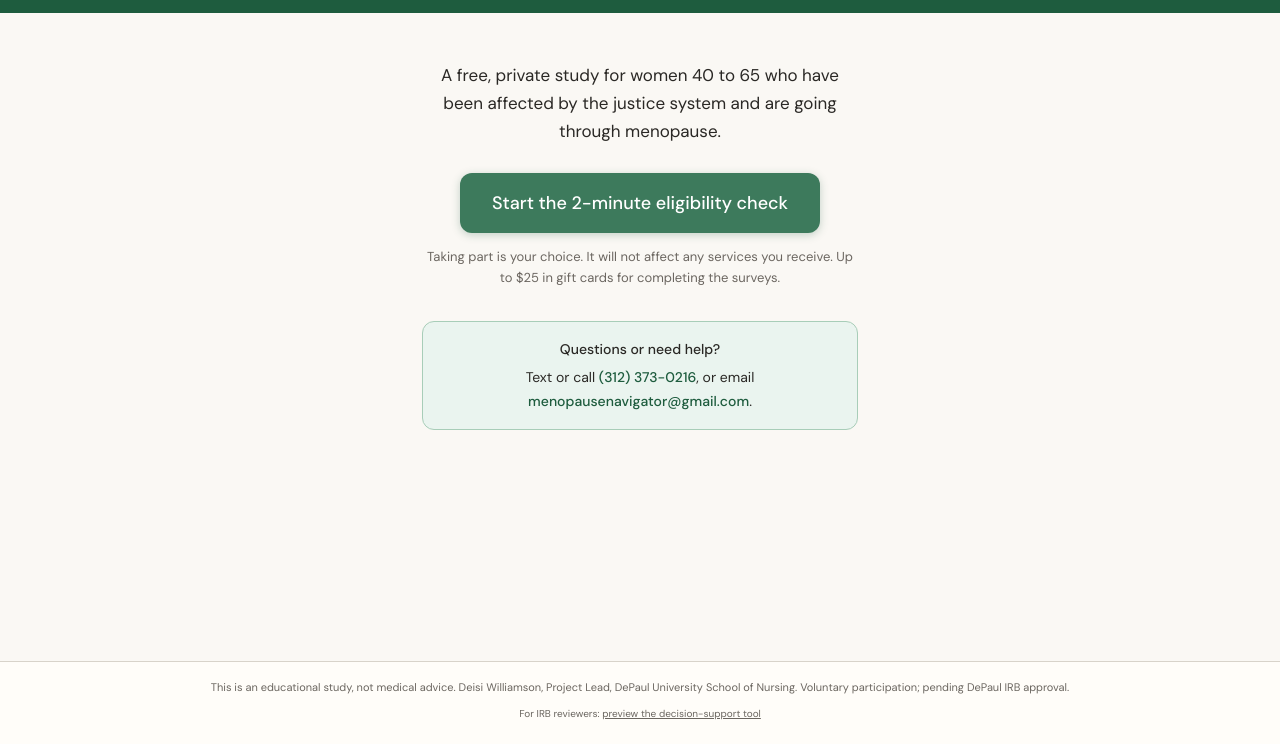
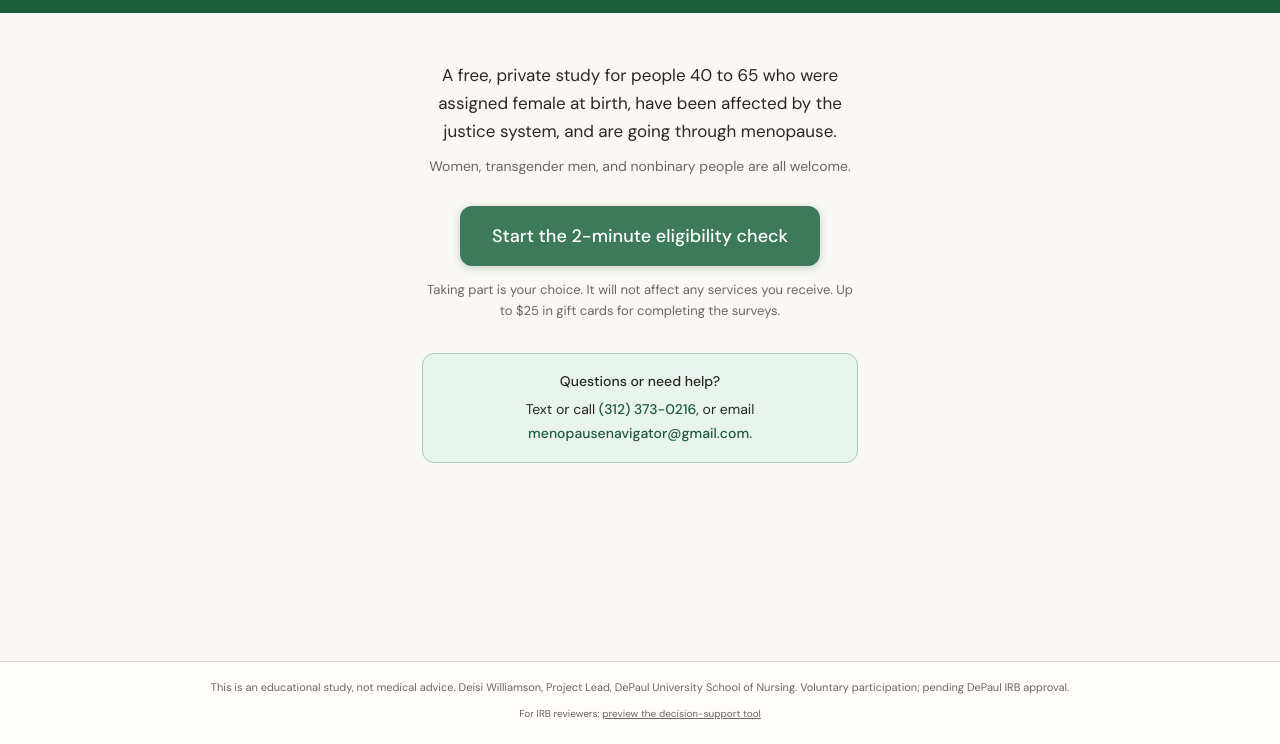
Before and after one commit to deisiwilliamson-r/menopause-navigator-site, a plain HTML site: page index.html in a window 1280 px wide. Shown: the part 56-800 px from the top of the page. Drawn offline with nearby package versions, Linux system fonts and the light colour scheme; a web font is replaced by a local one.

Commit message:
Update index.html
Align landing hero with AFAB eligibility

```diff
--- a/index.html
+++ b/index.html
@@ -24,7 +24,8 @@ body{font-family:'DM Sans',sans-serif;background:var(--cream);color:var(--ch);mi
 .header{background:var(--sd);padding:18px 20px 16px;text-align:center;}
 .wordmark{font-family:'Playfair Display',serif;font-size:24px;color:#fff;line-height:1.25;}
 .main{flex:1;width:100%;max-width:480px;margin:0 auto;padding:32px 22px 24px;display:flex;flex-direction:column;align-items:center;text-align:center;}
-.intro{font-size:17px;line-height:1.65;color:var(--ch);margin-bottom:28px;}
+.intro{font-size:17px;line-height:1.65;color:var(--ch);margin-bottom:10px;}
+.welcome{font-size:14px;line-height:1.6;color:var(--mid);margin-bottom:28px;}
 .cta{display:block;width:100%;background:var(--sage);color:#fff;font-family:'DM Sans',sans-serif;font-size:18px;font-weight:500;line-height:1.35;text-decoration:none;text-align:center;padding:18px 20px;border-radius:12px;box-shadow:0 2px 8px rgba(30,92,62,.25);}
 .cta:active{background:var(--sd);}
 .note{font-size:13px;line-height:1.6;color:var(--mid);margin-top:14px;margin-bottom:32px;}
@@ -44,7 +45,8 @@ body{font-family:'DM Sans',sans-serif;background:var(--cream);color:var(--ch);mi
 <body>
 <div class="header"><div class="wordmark">The Menopause Navigator</div></div>
 <div class="main">
-  <p class="intro">A free, private study for women 40 to 65 who have been affected by the justice system and are going through menopause.</p>
+  <p class="intro">A free, private study for people 40 to 65 who were assigned female at birth, have been affected by the justice system, and are going through menopause.</p>
+  <p class="welcome">Women, transgender men, and nonbinary people are all welcome.</p>
   <a class="cta" href="https://depaul.qualtrics.com/jfe/form/SV_bE2RMbFT4vbOfI2">Start the 2-minute eligibility check</a>
   <p class="note">Taking part is your choice. It will not affect any services you receive. Up to $25 in gift cards for completing the surveys.</p>
   <div class="help">
```
